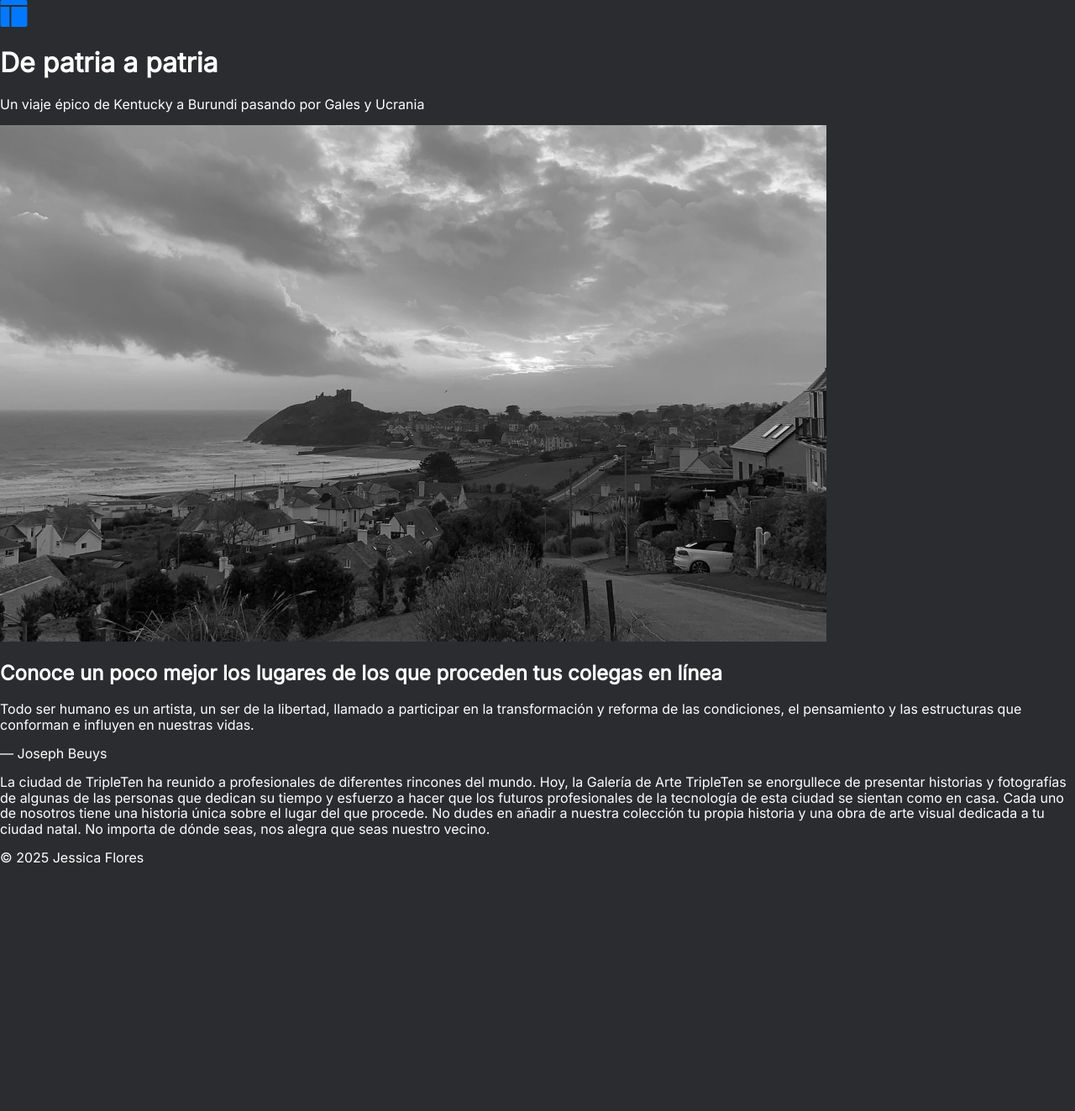
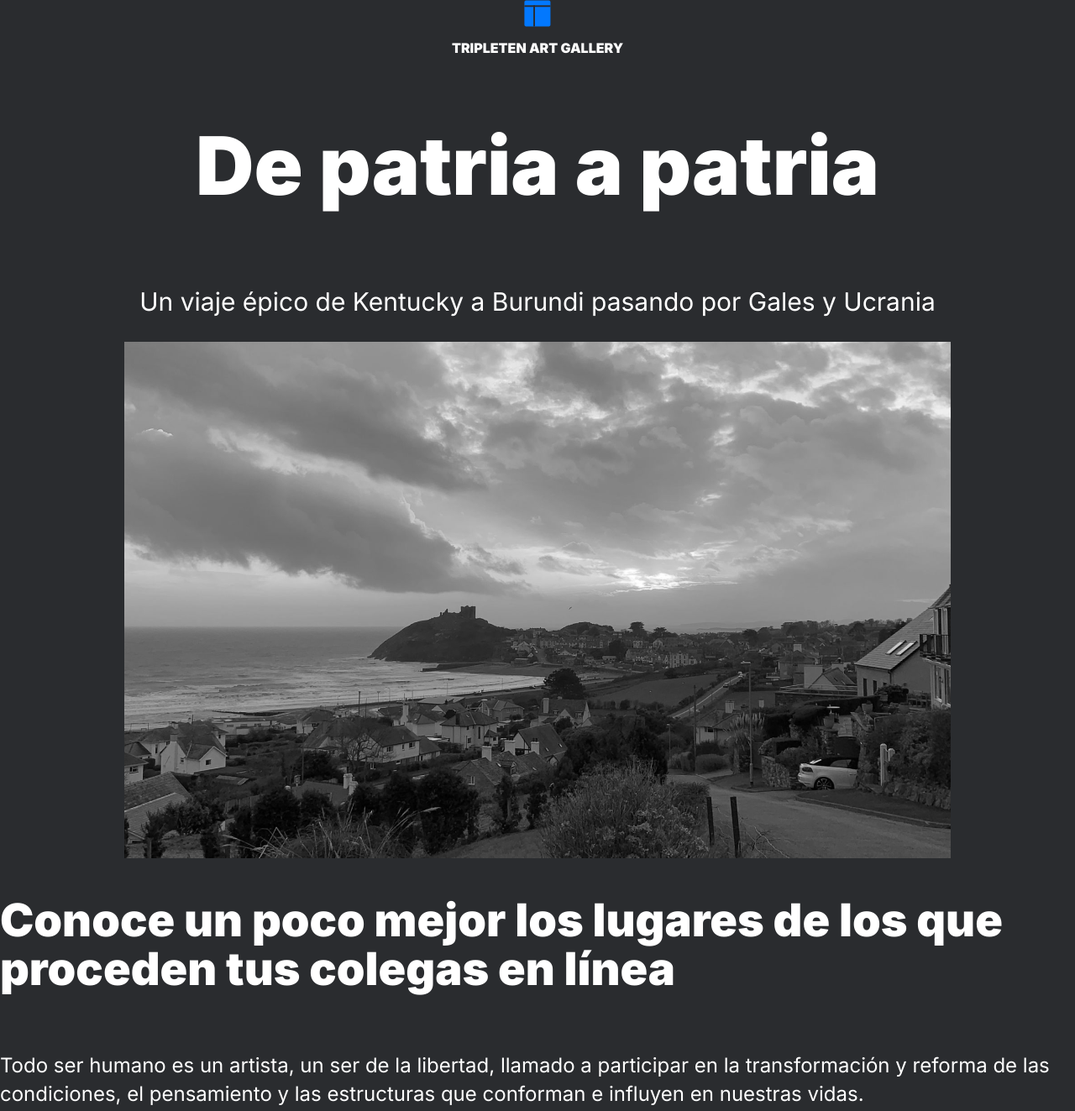
Before and after one commit to Jessloto95/web_project_homeland, a plain HTML site: page index.html in a window 1280 px wide. Shown: the top 1323 px of the page at 84% size. Before the commit the page ends 1046 px from the top, so only its background shows below. Drawn offline with Linux system fonts and the light colour scheme.

Commit message:
Segundo avance

```diff
--- a/blocks/footer.css
+++ b/blocks/footer.css
@@ -1,5 +1,14 @@
 .footer {
+    display: flex;
+    justify-content: center;
+    box-sizing: border-box;
 }
 
 .footer__copyright {
+font-family: "Inter-Regular",sans-serif;
+font-weight: 400;
+font-size: 14px;
+line-height: 16px;
+letter-spacing: 0%;
+text-align: right;
 }
--- a/blocks/header.css
+++ b/blocks/header.css
@@ -1,14 +1,74 @@
 .header {
+  display: flex;
+  flex-direction: column;
+  align-items: center;
+  font-family: "Inter-Black";
+}
+
+.header__logo {
+  width: 32px;
+  height: 32px;
 }
 
 .header__content {
+  display: flex;
+  flex-direction: column;
+  align-items: center;
 }
 
 .header__title {
+  font-family: "Inter-Black", sans-serif;
+  font-weight: 900;
+  font-size: 96px;
+  line-height: 100px;
+  letter-spacing: 0%;
+  text-align: center;
 }
 
 .header_subheading {
+  font-family: "Inter-Regular";
+  font-weight: 400;
+  font-size: 30px;
+  line-height: 36px;
+  letter-spacing: 0%;
+  text-align: center;
 }
 
 .header__content-image {
+  width: 984px;
+  height: 615px;
+  margin: auto;
 }
+
+.header__image {
+  width: 100%;
+}
+
+@media screen and (min-width: 320px) and (max-width: 544px) {
+  .header__logo {
+    width: 23.69px;
+    height: 23.77px;
+  }
+
+  .header__title {
+    max-width: 228px;
+    font-size: 40px;
+  }
+
+  .header_subheading {
+    max-width: 288px;
+    font-size: 16px;
+  }
+}
+
+@media screen and (min-width: 545px) and (max-width: 1024px) {
+  .header__title {
+    max-width: 530px;
+    font-size: 75px;
+  }
+
+  .header_subheading {
+    max-width: 720px;
+    font-family: 30px;
+  }
+}
--- a/blocks/introduction.css
+++ b/blocks/introduction.css
@@ -1,17 +1,50 @@
 .introduction {
+  display: flex;
+  flex-direction: column;
+  margin: 0 auto;
 }
 
 .introduction_content {
+  display: flex;
+  flex-direction: column;
+  margin: 0 auto;
 }
 
 .introduction__title {
+  font-family: "Inter-Black", sans-serif;
+  font-weight: 900;
+  font-size: 54px;
+  line-height: 58px;
+  letter-spacing: 0%;
 }
 
 .introduction__pharagraph {
+  font-family: "Inter-regular";
+  font-weight: 400;
+  font-size: 24px;
+  line-height: 34px;
+  letter-spacing: 0%;
 }
 
 .introduction__author {
+  font-family: "Inter-regular";
+  font-weight: 400;
+  font-size: 24px;
+  line-height: 34px;
+  letter-spacing: 0%;
+  text-align: right;
 }
 
 .introduction__pharagraph-size-s {
+  font-family: "Inter-regular";
+  font-weight: 400;
+  font-size: 16px;
+  line-height: 163%;
+  letter-spacing: 0%;
 }
+
+@media screen and (min-width: 320px) and (max-width: 544px) {
+}
+
+@media screen and (min-width: 545px) and (max-width: 1024px) {
+}
--- a/index.html
+++ b/index.html
@@ -18,6 +18,7 @@
           alt="logo galeria"
           class="header__logo"
         />
+        <p class="header__logo-title">TRIPLETEN ART GALLERY</p>
         <section class="header__content">
           <h1 class="header__title">De patria a patria</h1>
           <p class="header_subheading">
```
